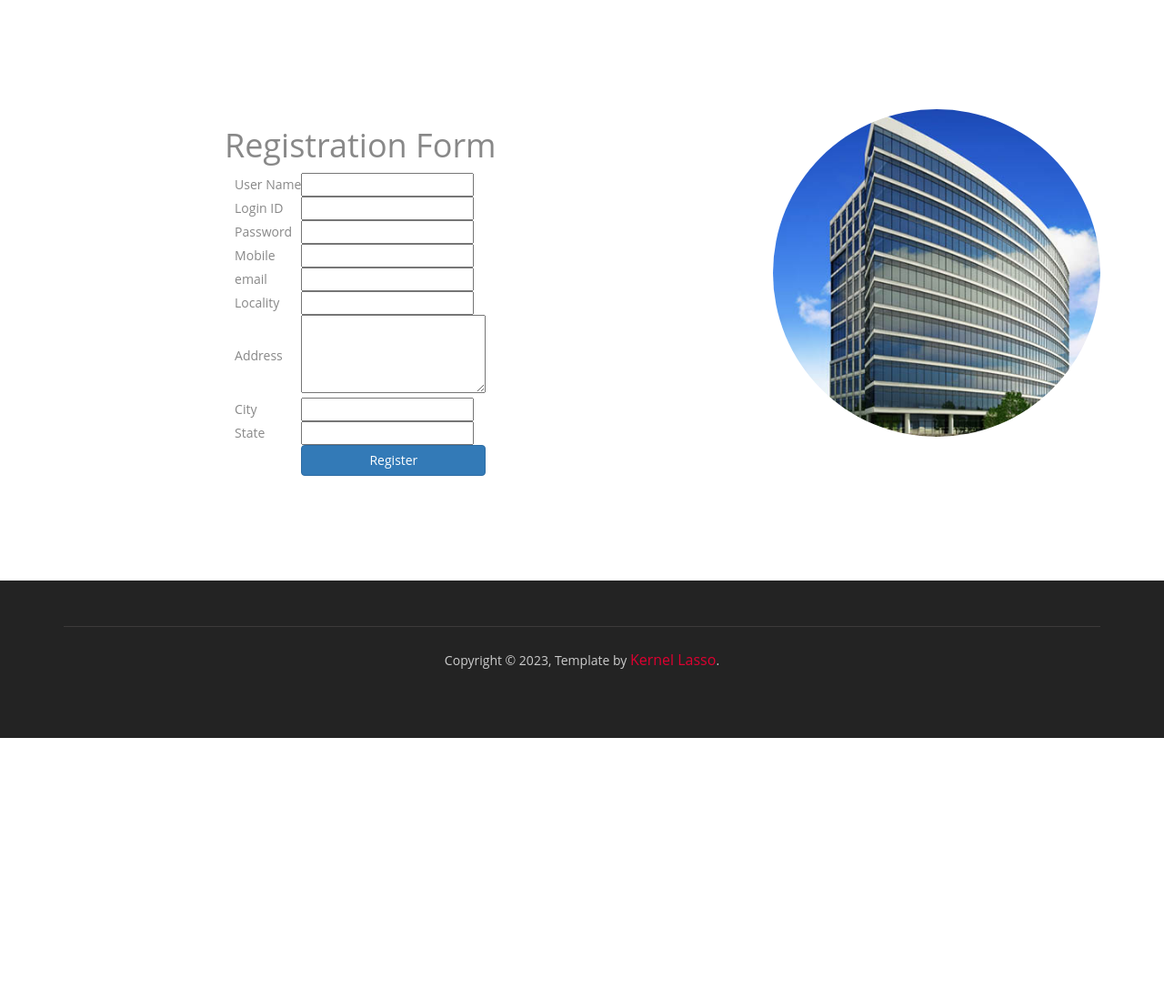
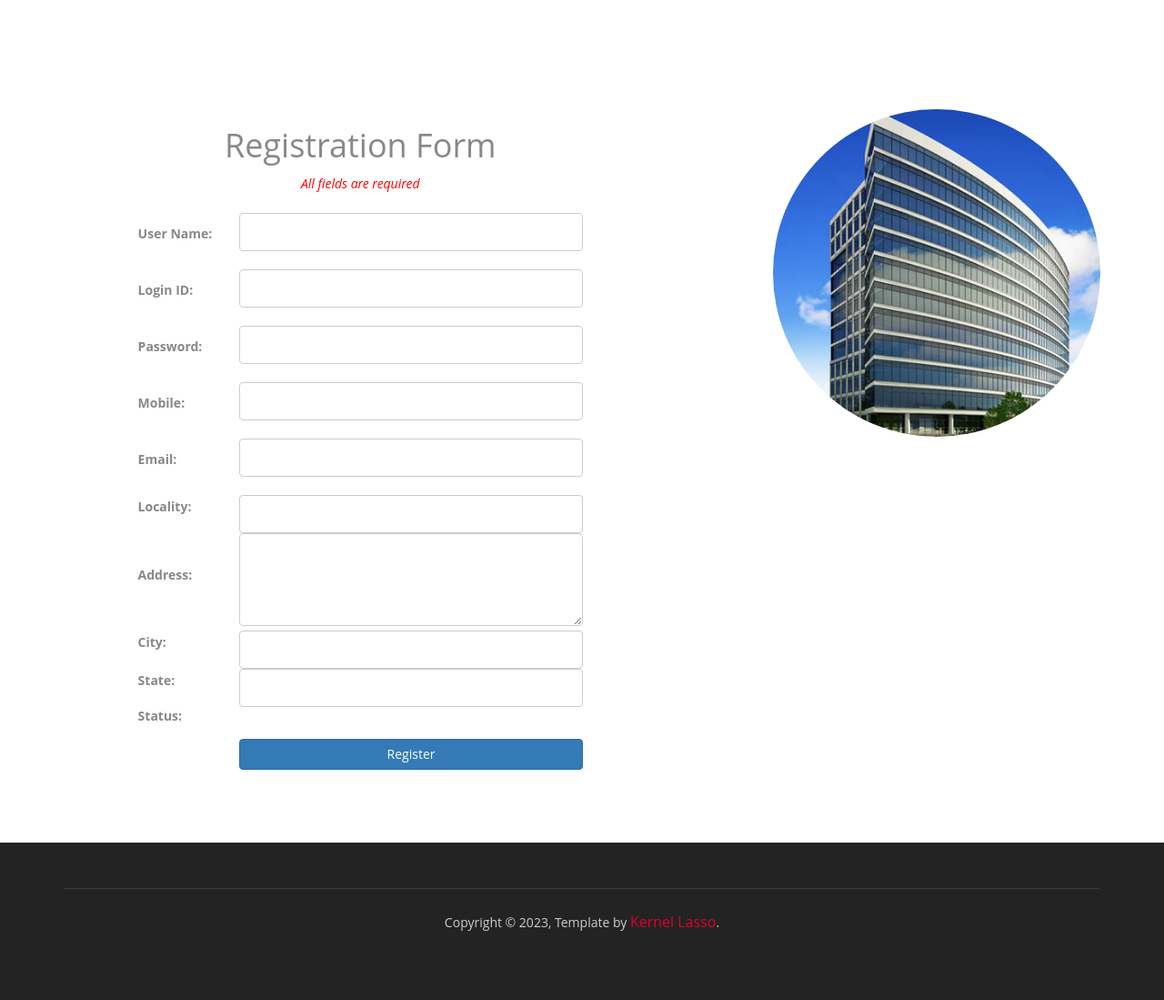
Before and after one commit to yashwanthSRIVAT/Electricity-Forecasting, a Django app: page /UserRegisterActions/ in a window 1280 px wide. Shown: the part 115-1214 px from the top of the page at 91% size. Before the commit the page ends 926 px from the top, so only its background shows below. Run offline with Django 4.2, Linux system fonts and the light colour scheme; some libraries are stand-ins or nearby versions.

Commit message:
Made all UI changes

```diff
--- a/ElectricityForecasting/settings.py
+++ b/ElectricityForecasting/settings.py
@@ -25,7 +25,8 @@ SECRET_KEY = 'django-insecure-s3mmq+%zk88x72j($iv7e#f5xr4_y*ip1#^b!km=fb^lxwj9$0
 # SECURITY WARNING: don't run with debug turned on in production!
 DEBUG = True
 
-ALLOWED_HOSTS = []
+# yashwanth made a change hereee!!!
+ALLOWED_HOSTS = ['127.0.0.1', 'localhost', '192.168.106.3', 'http://kernel-lasso.com/']
 
 
 # Application definition
--- a/assets/templates/UserRegistrations.html
+++ b/assets/templates/UserRegistrations.html
@@ -1,103 +1,183 @@
-{%extends 'base.html'%}
+{% extends 'base.html' %}
 {% load static %}
-{%block contents%}
 
+{% block contents %}
 <section id="aboutUs"><!--Aboutus-->
     <div class="inner_wrapper">
         <div class="container">
             <div class="inner_section">
                 <div class="row">
-                    <div class=" col-lg-4 col-md-4 col-sm-4 col-xs-12 pull-right">
-                        <img                            src="{%static 'img/about-img.jpg'%}" class="img-circle delay-03s animated wow zoomIn"
-                            alt=""></div>
-                    <div class=" col-lg-7 col-md-7 col-sm-7 col-xs-12 pull-left">
-                        <div class=" delay-01s animated fadeInDown wow animated">
-                            <p>
-
+                    <div class="col-lg-4 col-md-4 col-sm-4 col-xs-12 pull-right">
+                        <img src="{% static 'img/about-img.jpg' %}" class="img-circle delay-03s animated wow zoomIn" alt="">
+                    </div>
+                    <div class="col-lg-7 col-md-7 col-sm-7 col-xs-12 pull-left">
+                        <div class="delay-01s animated fadeInDown wow animated">
                             <center>
-                            <h1 class="aligncenter">Registration Form</h1>
-                                <form action="{%url 'UserRegisterActions'%}" method="POST">
-
+                                <div class = "form-hd">
+                                    <h1>Registration Form</h1>
+                                    <p><i>All fields are required</i></p>
+                                </div>
+                                <br />
+                                <form action="{% url 'UserRegisterActions' %}" method="POST">
                                     {% csrf_token %}
                                     <table>
                                         <tr>
-                                            <td>User Name</td>
-                                            <td style="color:black">{{form.name}}</td>
+                                            <td><label class="animated animated-label fadeInRight" for="id_name">User Name:</label></td>
+                                            <td>
+                                                {{ form.name }}
+                                                <span class = "error-message"></span>
+                                            </td>
                                         </tr>
                                         <tr>
-                                            <td>Login ID</td>
-                                            <td style="color:black">{{form.loginid}}</td>
+                                            <td><label class="animated animated-label fadeInRight" for="id_loginid">Login ID:</label></td>
+                                            <td>
+                                                {{ form.loginid }}
+                                                <span class = "error-message"></span>
+                                            </td>
                                         </tr>
                                         <tr>
-                                            <td>Password</td>
-                                            <td style="color:black">{{form.password}}</td>
+                                            <td><label class="animated animated-label fadeInRight" for="id_password">Password:</label></td>
+                                            <td>
+                                                {{ form.password }}
+                                                <span class = "error-message"></span>
+                                            </td>
                                         </tr>
                                         <tr>
-                                            <td>Mobile</td>
-                                            <td style="color:black">{{form.mobile}}</td>
+                                            <td><label class="animated animated-label fadeInRight" for="id_mobile">Mobile:</label></td>
+                                            <td>
+                                                {{ form.mobile }}
+                                                <span class = "error-message"></span>
+                                            </td>
                                         </tr>
                                         <tr>
-                                            <td>email</td>
-                                            <td style="color:black">{{form.email}}</td>
+                                            <td><label class="animated animated-label fadeInRight" for="id_email">Email:</label></td>
+                                            <td>
+                                                {{ form.email }}
+                                                <span class = "error-message"></span>
+                                            </td>
                                         </tr>
                                         <tr>
-                                            <td>Locality</td>
-                                            <td style="color:black">{{form.locality}}</td>
+                                            <td><label class="animated animated-label fadeInRight" for="id_locality">Locality:</label></td>
+                                            <td>
+                                                {{ form.locality }}
+                                            </td>
                                         </tr>
                                         <tr>
-                                            <td>Address</td>
-                                            <td style="color:black">{{form.address}}</td>
+                                            <td><label class="animated animated-label fadeInRight" for="id_address">Address:</label></td>
+                                            <td>
+                                                {{ form.address }}
+                                            </td>
                                         </tr>
                                         <tr>
-                                            <td>City</td>
-                                            <td style="color:black">{{form.city}}</td>
+                                            <td><label class="animated animated-label fadeInRight" for="id_city">City:</label></td>
+                                            <td>
+                                                {{ form.city }}
+                                            </td>
                                         </tr>
                                         <tr>
-                                            <td>State</td>
-                                            <td style="color:black">{{form.state}}</td>
+                                            <td><label class="animated animated-label fadeInRight" for="id_state">State:</label></td>
+                                            <td>
+                                                {{ form.state }}
+                                            </td>
                                         </tr>
                                         <tr>
-
-                                            <td style="color:black">{{form.status}}</td>
+                                            <td><label class="animated animated-label fadeInRight" for="id_status">Status:</label></td>
+                                            <td>{{ form.status }}</td>
                                         </tr>
                                         <tr>
                                             <td></td>
                                             <td>
-                                                <button class="btn btn-block btn-primary text-white py-3 px-5"
-                                                        style="margin-center:20%;"
-                                                        type="submit">
-                                                    Register
-                                                </button>
+                                                <button class="btn btn-block btn-primary text-white py-3 px-5" style="margin-center:20%;" type="submit">Register</button>
                                             </td>
                                         </tr>
                                         <tr>
-                                            <td>
-                                                <div class="form-group mt-3">
-                                                    <span>&nbsp;</span>
-                                                </div>
+                                            <td colspan="2">
+                                                {% if messages %}
+                                                    {% for message in messages %}
+                                                        <font color='red'>{{ message }}</font>
+                                                    {% endfor %}
+                                                {% endif %}
                                             </td>
                                         </tr>
-
-                                        {% if messages %}
-                                        {% for message in messages %}
-                                        <font color='red'> {{ message }}</font>
-                                        {% endfor %}
-                                        {% endif %}
-
                                     </table>
                                 </form>
                             </center>
-                            </p>
                         </div>
-
                     </div>
-
                 </div>
-
-
             </div>
         </div>
     </div>
 </section>
 
-{%endblock%}
+<script>
+    document.addEventListener('DOMContentLoaded', () => {
+        const inputs = document.querySelectorAll('input, textarea');
+
+        inputs.forEach(input => {
+            input.addEventListener('input', () => {
+            const pattern = input.getAttribute('pattern');
+            if (pattern) {
+                console.log(pattern);
+                const regex = new RegExp(`^${pattern}$`);
+                const value = input.value;
+                const valid = regex.test(value);
+                const errorSpan = input.nextElementSibling;
+                if (!valid) {
+                    errorSpan.innerHTML = input.getAttribute('title').replaceAll(". ", "<br />");
+                }
+                else {
+                        errorSpan.innerHTML = "";
+                }
+            }
+            });
+
+        });
+    });
+
+</script>
+
+
+<style>
+input[type="text"],
+input[type="password"],
+input[type="email"],
+input[type="tel"],
+textarea {
+    width: 100%;
+    padding: 10px 20px;
+    /* margin-bottom: 16px; */
+    box-sizing: border-box;
+    border-radius: 4px;
+    border: 1px solid #ccc;
+    transition: border-color 0.3s;
+}
+
+input[type="text"]:focus,
+input[type="password"]:focus,
+input[type="email"]:focus,
+input[type="tel"]:focus,
+textarea:focus {
+    border-color: #4CAF50;
+    outline: none;
+}
+
+label {
+    margin: 0 30px 15px 0;
+}
+
+.form-hd p {
+    color: red;
+}
+
+.error-message {
+    color: red;
+    display: inline-block;
+    font-size: 12px;
+    margin-top: 5px;
+    width: 150px;
+}
+
+
+</style>
+{% endblock %}
--- a/users/forms.py
+++ b/users/forms.py
@@ -3,22 +3,22 @@ from .models import UserRegistrationModel
 
 
 class UserRegistrationForm(forms.ModelForm):
-    name = forms.CharField(widget=forms.TextInput(attrs={'pattern': '[a-zA-Z\s]+', 'title': 'Enter you Name'}), required=True, max_length=100)
+    name = forms.CharField(widget=forms.TextInput(attrs={'pattern': '[a-zA-Z\s]+', 'title': 'Uppercase and Lowercase characters only' }), required=True, max_length=100)
     loginid = forms.CharField(widget=forms.TextInput(attrs={'pattern': '[a-zA-Z0-9]+', 'title': 'Lowercase, Uppercase and Numbers are valid'}), required=True, max_length=100)
     password = forms.CharField(widget=forms.PasswordInput(attrs={'pattern': '(?=.*\d)(?=.*[a-z])(?=.*[A-Z]).{8,}',
-                                                                 'title': 'Must contain at least one number and one uppercase and lowercase letter, and at least 8 or more characters'}),
+                                                                 'title': 'Minimum 8 characters. 1 Uppercase character. 1 Lowercase character. 1 Number'}),
                                required=True, max_length=100)
-    mobile = forms.CharField(widget=forms.TextInput(attrs={'pattern': '[56789][0-9]{9}'}), required=True,
+    mobile = forms.CharField(widget=forms.TextInput(attrs={'pattern': '[56789][0-9]{9}', 'title': 'Enter a proper mobile number'}), required=True,
                              max_length=100)
-    email = forms.CharField(widget=forms.TextInput(attrs={'pattern': '[a-z0-9._%+-]+@[a-z0-9.-]+\.[a-z]{2,}$'}),
+    email = forms.CharField(widget=forms.TextInput(attrs={'pattern': '[a-z0-9._%+-]+@[a-z0-9.-]+\.[a-z]{2,}$', 'title': 'Enter proper email.exapmle@gmail.com'}),
                             required=True, max_length=100)
     locality = forms.CharField(widget=forms.TextInput(), required=True, max_length=100)
     address = forms.CharField(widget=forms.Textarea(attrs={'rows': 4, 'cols': 22}), required=True, max_length=250)
     city = forms.CharField(widget=forms.TextInput(
-        attrs={'autocomplete': 'off', 'pattern': '[A-Za-z ]+', 'title': 'Enter Characters Only '}), required=True,
+        attrs={'autocomplete': 'off'}), required=True,
         max_length=100)
     state = forms.CharField(widget=forms.TextInput(
-        attrs={'autocomplete': 'off', 'pattern': '[A-Za-z ]+', 'title': 'Enter Characters Only '}), required=True,
+        attrs={'autocomplete': 'off',}), required=True,
         max_length=100)
     status = forms.CharField(widget=forms.HiddenInput(), initial='waiting', max_length=100)
 
--- a/users/views.py
+++ b/users/views.py
@@ -3,7 +3,9 @@ from django.contrib import messages
 from .forms import UserRegistrationForm
 from .models import UserRegistrationModel
 from django.conf import settings
+from django.http import JsonResponse
 import os
+import json
 
 # Create your views here.
 def UserRegisterActions(request):
@@ -21,6 +23,7 @@ def UserRegisterActions(request):
     else:
         form = UserRegistrationForm()
     return render(request, 'UserRegistrations.html', {'form': form})
+
 def UserLoginCheck(request):
     if request.method == "POST":
         loginid = request.POST.get('loginname')
@@ -37,8 +40,11 @@ def UserLoginCheck(request):
                 request.session['email'] = check.email
                 print("User id At", check.id, status)
                 return render(request, 'users/UserHome.html', {})
+            elif status == "deactivated":
+                messages.success(request, 'Your Account has been deactivated.')
+                return render(request, 'UserLogin.html')
             else:
-                messages.success(request, 'Your Account Not at activated')
+                messages.success(request, 'Your Account has not been activated')
                 return render(request, 'UserLogin.html')
         except Exception as e:
             print('Exception is ', str(e))
@@ -64,7 +70,10 @@ def lassoResults(request):
     return render(request, 'users/ml_results.html',{'ls_mae': ls_mae,'ls_mse': ls_mse,'l_mae': l_mae, 'l_mse': l_mse})
 
 def userPrediction(request):
-    if request.method=='POST':
+    if request.method == 'POST':
+        # body = request.body
+        # data = json.loads(body)
+        # data = request.POST.get()
         day1 = float(request.POST.get('day1'))
         day2 = float(request.POST.get('day2'))
         day3 = float(request.POST.get('day3'))
@@ -73,14 +82,18 @@ def userPrediction(request):
         day6 = float(request.POST.get('day6'))
         day7 = float(request.POST.get('day7'))
         model_file = os.path.join(settings.MEDIA_ROOT, 'model.alex')
-        test_set = [day1,day2,day3,day4,day5,day6,day7]
+        test_set = [day1, day2, day3, day4, day5, day6, day7]
         import pickle
         model = pickle.load(open(model_file,'rb'))
         pred = model.predict([test_set])
-        print("===>",pred)
-        return render(request, 'users/predictForm.html', {'pred': pred})
+        print("===>", pred)
+        response_data = {'prediction': pred.tolist()}
+        print(f'\n\nType of data.tolist() is : {type(pred.tolist())}\n\n')
+        print(pred.tolist())
+        return JsonResponse(response_data)
     else:
         return render(request, 'users/predictForm.html',{})
+
 
 def userForeCast(request):
     from .utility.forecastanalysis import start_forecasting
```
Also changed, not shown: admins/views.py (+5 -3 lines), assets/templates/AdminLogin.html (+5 -5 lines), assets/templates/admins/RegisteredUsers.html (+13 -3 lines), assets/templates/users/predictForm.html (+59 -14 lines), db.sqlite3.
